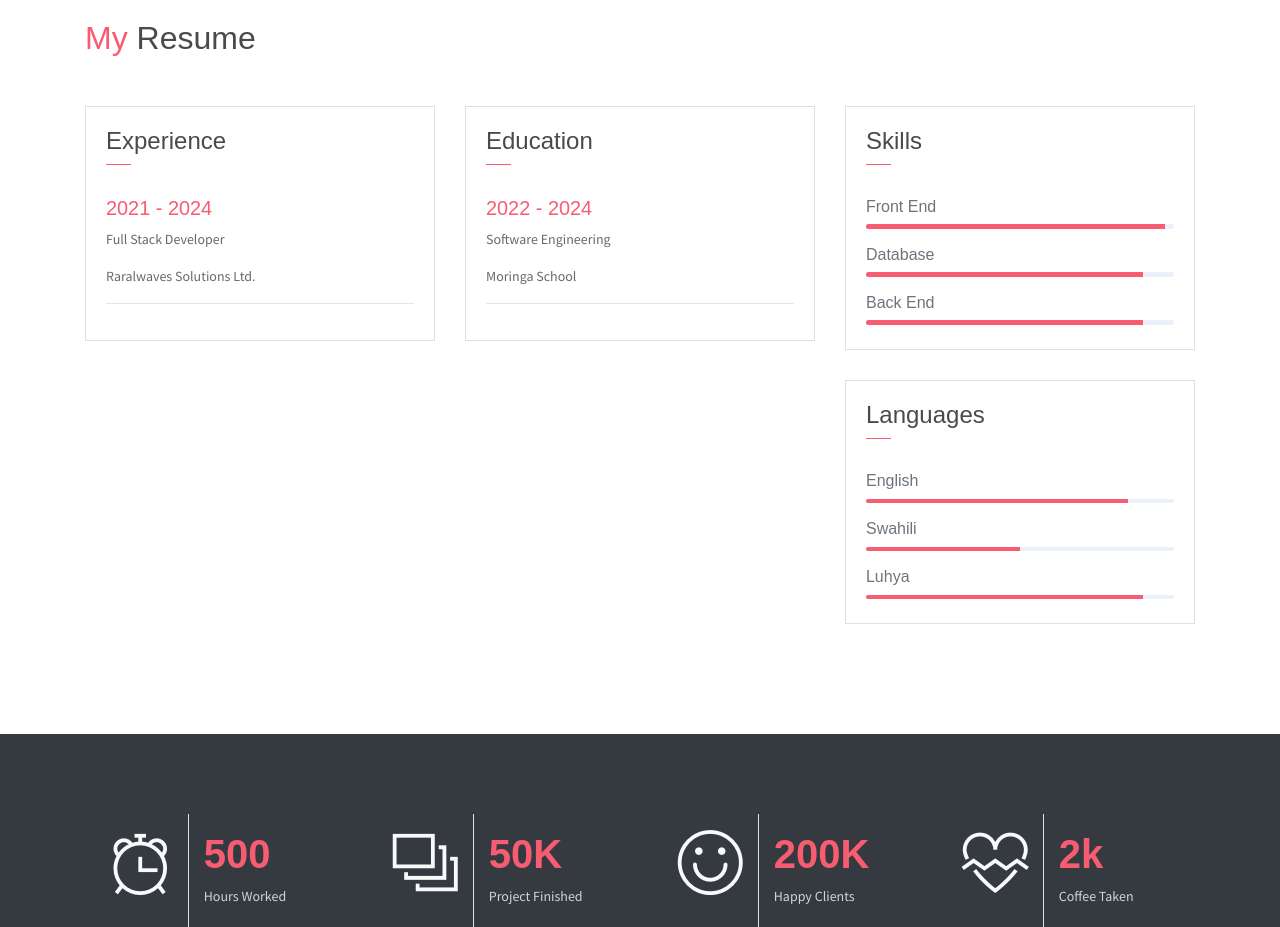
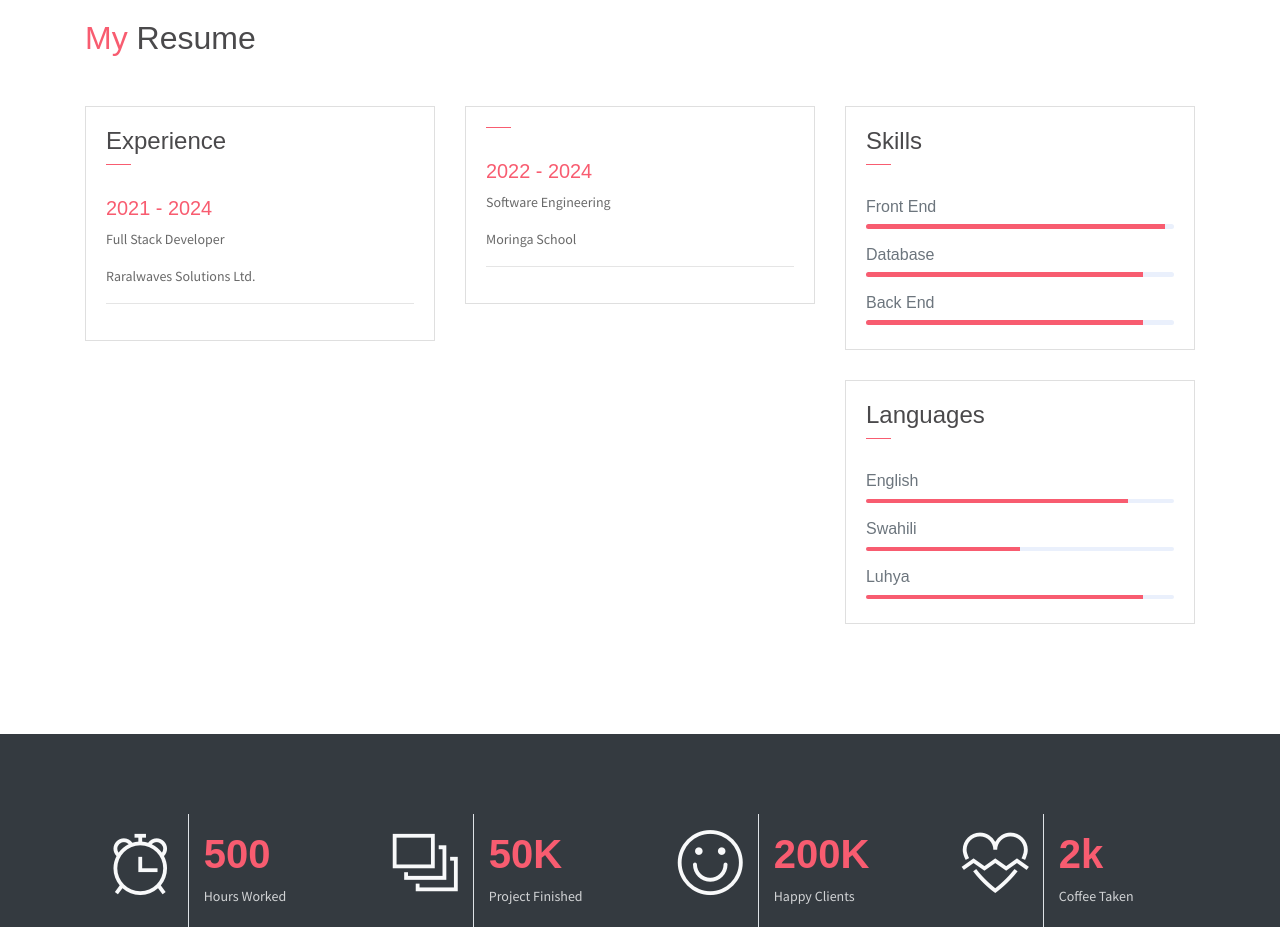
Before and after one commit to vanonshati/portfolio, a website: page index.html in a window 1280 px wide. Shown: the part 1380-2307 px from the top of the page. Drawn offline with Linux system fonts and the light colour scheme; some packages are replaced by stand-ins of ours; files that its build step writes are made by us from their sources; files whose address does not match are found by name.

Commit message:
Education

```diff
--- a/index.html
+++ b/index.html
@@ -153,7 +153,7 @@
                     <div class="card">
                        <div class="card-header">
                             <div class="mt-2">
-                                <h4>Education</h4>
+                                <h4></h4>
                                 <span class="line"></span>
                             </div>
                         </div>
```
